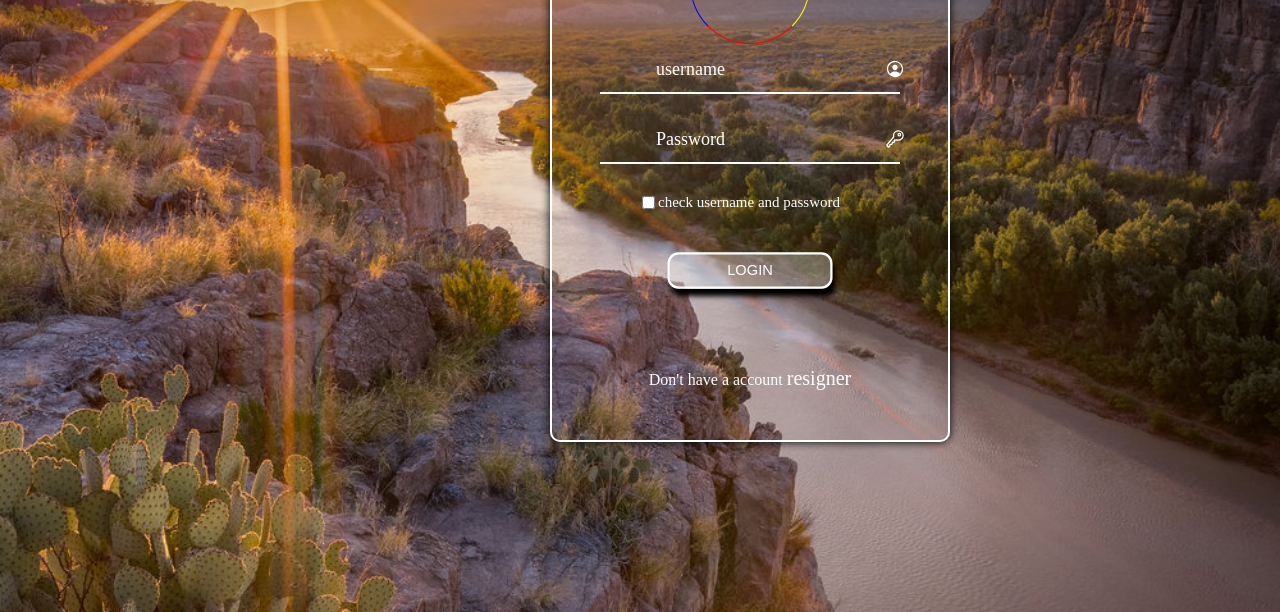
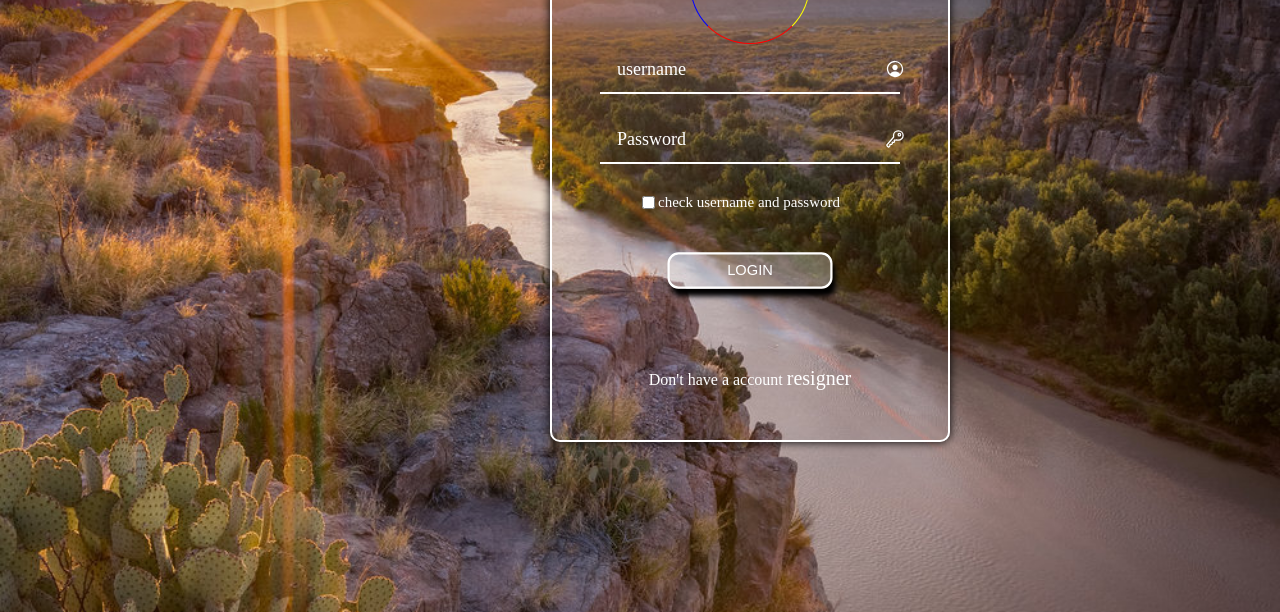
Before and after one commit to pxquy/loginHtml, a plain HTML site: page index.html in a window 1280 px wide. Shown: the part 188-800 px from the top of the page. Drawn offline with nearby package versions, Linux system fonts and the light colour scheme.

Commit message:
uploasd login new

```diff
--- a/style.css
+++ b/style.css
@@ -123,7 +123,7 @@ body {
 .box-form label.name {
   position: absolute;
   top: 5px;
-  right: 185px;
+  right: 70%;
   color: #fff;
   font-weight: 600px;
   pointer-events: none;
```
